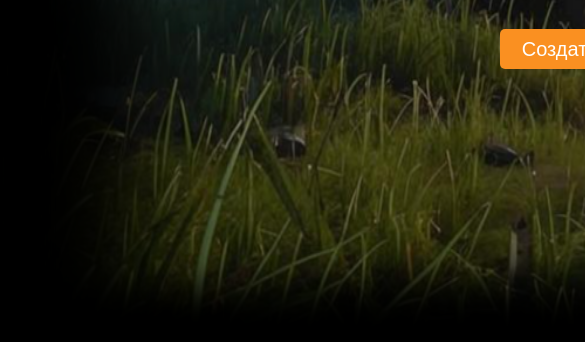
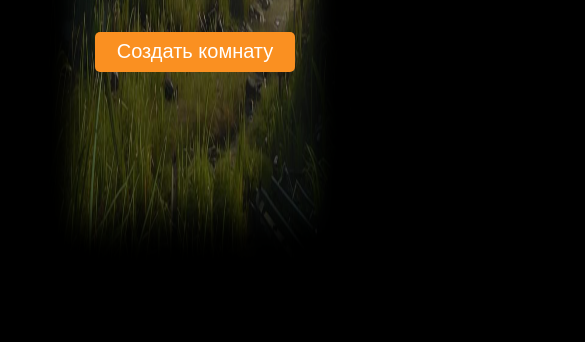
Before and after one commit to KenFly01/kenfly.github.io, a plain HTML site: page index.html in a window 390 px wide. Shown: the part 524-866 px from the top of the page, 585 px wide, since content can reach past the window. After the commit the page ends 844 px from the top, so only its background shows below. Drawn offline with Linux system fonts and the light colour scheme.

Commit message:
Add files via upload

```diff
--- a/index.html
+++ b/index.html
@@ -5,10 +5,10 @@
     <meta name="viewport" content="width=device-width, initial-scale=1.0">
     <link rel="stylesheet" href="style/style.css">
     <link href="img/favicon.png" rel="shortcut icon" type="image/x-icon">
-    <script src="scripts.js"></script> <!--Перетащить в боди, там оптимизированнее-->
     <title>Мой Сайт</title>
 </head>
 <body >
+    <script src="main.js"></script> <!--Перетащить в боди, там оптимизированнее-->
     <header class="container">
         <img class="logo" src="img/mononysha.png" alt="сашка">
         <nav>
@@ -25,7 +25,6 @@
         </div>
 
     </header>
-
     <div class="hero_container">
         <div class="hero_top"></div>
         <div class="hero_hor">
@@ -36,7 +35,8 @@
                 <p>Докажи, что ты должен остаться в бункере.</p><br>
                 <label for="username">Введите ник</label>
                 <input type="text"> <br><br>
-                <button>Создать комнату</button>
+                <audio id="myAudio" src="sound/scream.mp3"></audio>
+                <button id="startGameBtn">Создать комнату</button>
                 </div>
             </div>
             <div class="hero_right"></div>
--- a/style/style.css
+++ b/style/style.css
@@ -6,6 +6,7 @@
 
 body {
     background-color: black;
+    width: 100%;
 }
 
 a {
@@ -131,8 +132,26 @@ header nav ul li a:hover {
     background-position: center 50px; /* Центрирует изображение */
 }
 
+@media (max-width: 767px) {
+    /* Стили для смартфонов */
+
+    .container{
+        display: none;
+    }
+
+    .hero_hor {
+        width: 100%;
+    }
+
+    .hero_container {
+        background-image: url("../img/mononysha.png");
+        width: 100%;
+    }
+
+  }
+
 .hero_container {
-    width: 1200px;
+    width: 80%;
     height: 800px;
     margin: 0 auto;
     background-image: url("../img/background_main.png");
```
Also changed, not shown: 1 other file.
